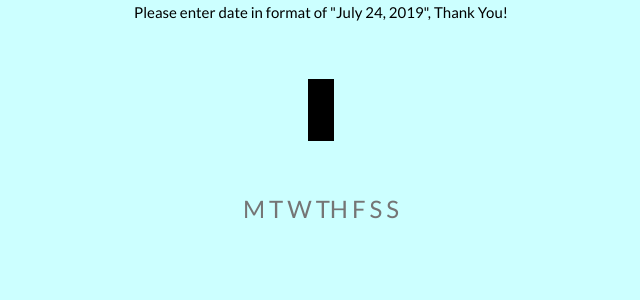
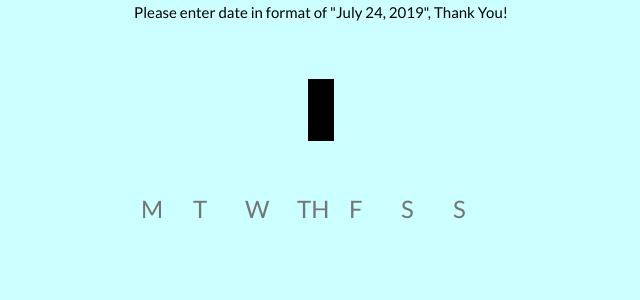
Before and after one commit to HalleClottey/RemarkableBecause, a Python web app: template Template/Calendar.html in a window 1280 px wide. Shown: the part 247-547 px from the top of the page, without its empty margins (319-959 px from the left). Run offline with Jinja, Linux system fonts and the light colour scheme; the template is opened without the code that fills it, so the values that code supplies are empty.

Commit message:
Update Calendar.html

```diff
--- a/Template/Calendar.html
+++ b/Template/Calendar.html
@@ -29,6 +29,8 @@
         margin: 0; }
         h2 { color: #ccffff; }
         h2 span { background-color: black; padding: 1%; }
+        table { table-layout: fixed; }
+        .m { width: 50px; }
     </style>
   </head>
 
@@ -83,14 +85,14 @@
     <center><h2><span>{{month}} {{year}}</span></h2></center><br></br>
     <center>
     <table class="w3-xlarge">
-      <tr class="w3-text-bold w3-text-grey">
-        <td>M</td>
-        <td>T</td>
-        <td>W</td>
-        <td>TH</td>
-        <td>F</td>
-        <td>S</td>
-        <td>S</td>
+      <tr class="w3-text-grey">
+        <td class="m">M</td>
+        <td class="m">T</td>
+        <td class="m">W</td>
+        <td class="m">TH</td>
+        <td class="m">F</td>
+        <td class="m">S</td>
+        <td class="m">S</td>
       </tr>
       <tr>
         {% for i in range(start_date)%}
```
